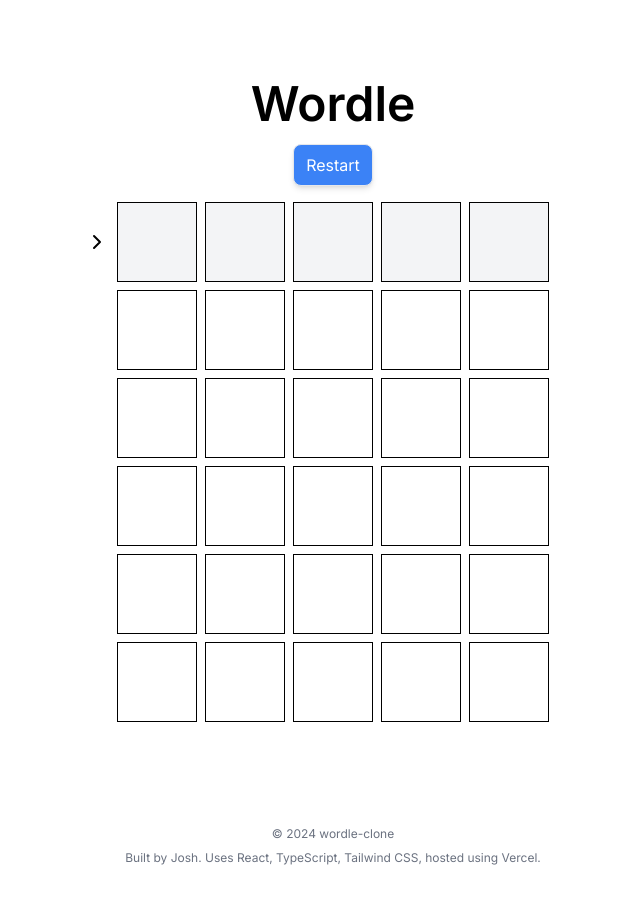
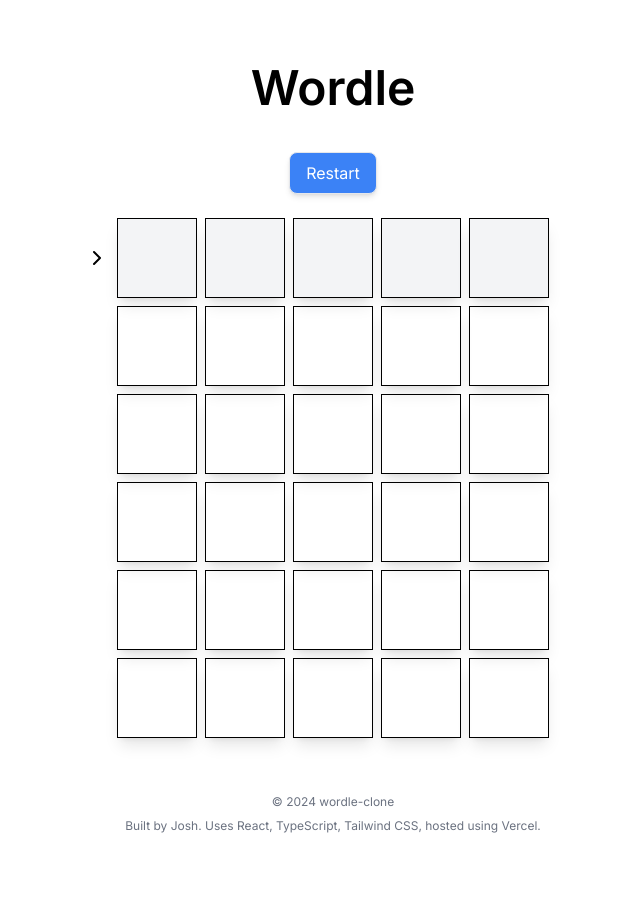
Before and after one commit to jmaguire93/wordle-clone, a Next.js app: page / in a window 1280 px wide. Shown: the whole page, without its empty margins (307-947 px from the left). After the commit the page ends 866 px from the top, so only its background shows below. Built offline with nearby package versions, Linux system fonts and the light colour scheme.

Commit message:
added framer motion for some subtle animations

```diff
--- a/app/page.tsx
+++ b/app/page.tsx
@@ -2,12 +2,13 @@
 import Board from '@/components/board'
 import GameMessage from '@/components/game-message'
 import RestartButton from '@/components/restart-button'
+import Header from '@/components/header'
 
 export default function Home() {
   return (
     <div className='flex flex-col min-h-screen'>
-      <main className='flex-1 flex flex-col items-center justify-center p-4 sm:p-20'>
-        <h1 className='text-3xl sm:text-5xl font-semibold mb-4'>Wordle</h1>
+      <Header />
+      <main className='flex-1 flex flex-col items-center p-4 sm:p-6'>
         <RestartButton />
         <Board />
         <GameMessage />
--- a/components/board.tsx
+++ b/components/board.tsx
@@ -4,6 +4,7 @@
 import Row from './row'
 import data from '@/data/dictionary.json'
 import { useDataContextProvider } from '@/context/data-context-provider'
+import { motion } from 'framer-motion'
 
 export default function Board() {
   const rows = [1, 2, 3, 4, 5, 6]
@@ -97,12 +98,19 @@
   }, [handleKeyPress])
 
   return (
-    <div className='flex items-center justify-center w-full p-4'>
+    <motion.section
+      className='flex items-center justify-center max-w-full py-6 px-4'
+      initial={{ y: 100, opacity: 0 }}
+      animate={{ y: 0, opacity: 1 }}
+      transition={{
+        delay: 0.2
+      }}
+    >
       <div>
         {rows.map((row) => (
           <Row key={row} rowId={row - 1} />
         ))}
       </div>
-    </div>
+    </motion.section>
   )
 }
--- a/components/footer.tsx
+++ b/components/footer.tsx
@@ -1,13 +1,24 @@
+'use client'
+
+import { motion } from 'framer-motion'
 import React from 'react'
 
 export default function Footer() {
   return (
     <footer className='mb-8 px-4 text-center text-gray-500'>
-      <small className='mb-2 block text-xs'>&copy; 2024 wordle-clone</small>
-      <p className='text-xs'>
-        Built by Josh. Uses React, TypeScript, Tailwind CSS, hosted using
-        Vercel.
-      </p>
+      <motion.section
+        initial={{ y: 100, opacity: 0 }}
+        animate={{ y: 0, opacity: 1 }}
+        transition={{
+          delay: 0.3
+        }}
+      >
+        <small className='mb-2 block text-xs'>&copy; 2024 wordle-clone</small>
+        <p className='text-xs'>
+          Built by Josh. Uses React, TypeScript, Tailwind CSS, hosted using
+          Vercel.
+        </p>
+      </motion.section>
     </footer>
   )
 }
--- /dev/null
+++ b/components/header.tsx
@@ -0,0 +1,17 @@
+'use client'
+
+import { motion } from 'framer-motion'
+import React from 'react'
+
+export default function Header() {
+  return (
+    <header className='text-center pt-8 sm:pt-16'>
+      <motion.section
+        initial={{ y: 100, opacity: 0 }}
+        animate={{ y: 0, opacity: 1 }}
+      >
+        <h1 className='text-3xl sm:text-5xl font-semibold mb-4'>Wordle</h1>
+      </motion.section>
+    </header>
+  )
+}
--- a/components/restart-button.tsx
+++ b/components/restart-button.tsx
@@ -1,17 +1,25 @@
 'use client'
 
+import { motion } from 'framer-motion'
 import React from 'react'
 
 export default function RestartButton() {
   return (
-    <div className='text-center'>
+    <motion.div
+      className='text-center'
+      initial={{ y: 100, opacity: 0 }}
+      animate={{ y: 0, opacity: 1 }}
+      transition={{
+        delay: 0.15
+      }}
+    >
       <button
-        className='px-3 py-2 bg-blue-500 text-white rounded-lg shadow-md border'
+        className='px-4 py-2 bg-blue-500 hover:bg-blue-500 text-white rounded-lg shadow-md border hover:scale-[1.05] active:scale-110'
         onClick={() => window.location.reload()}
         type='button'
       >
         Restart
       </button>
-    </div>
+    </motion.div>
   )
 }
--- a/components/row.tsx
+++ b/components/row.tsx
@@ -15,7 +15,7 @@
   return (
     <div className='flex relative'>
       {currentRow === rowId && (
-        <div className='absolute top-1/2 transform -translate-y-2/3 -left-8'>
+        <div className='absolute top-1/2 transform -translate-y-2/3 -left-6 sm:-left-8'>
           <ChevronRight />
         </div>
       )}
--- a/components/tile.tsx
+++ b/components/tile.tsx
@@ -39,7 +39,7 @@
 
   return (
     <div
-      className={`flex items-center justify-center h-12 w-12 sm:h-20 sm:w-20 border border-black mb-2 ${color}`}
+      className={`flex items-center justify-center h-12 w-12 sm:h-20 shadow-lg sm:w-20 border border-black mb-2 ${color}`}
     >
       <p className='text-2xl uppercase'>{letter}</p>
     </div>
--- a/package.json
+++ b/package.json
@@ -9,6 +9,7 @@
     "lint": "next lint"
   },
   "dependencies": {
+    "framer-motion": "^11.0.20",
     "lucide-react": "^0.362.0",
     "next": "14.1.4",
     "react": "^18",
```
Also changed, not shown: 1 other file (tests, documents, lock files or other folders).
